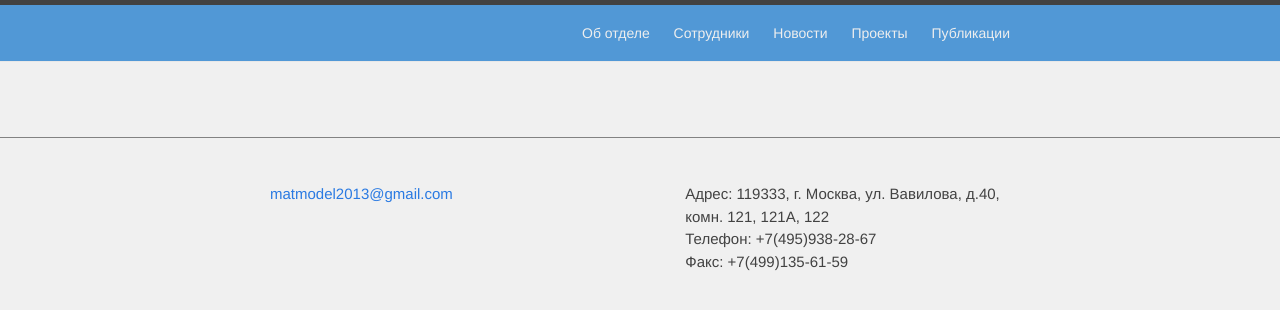
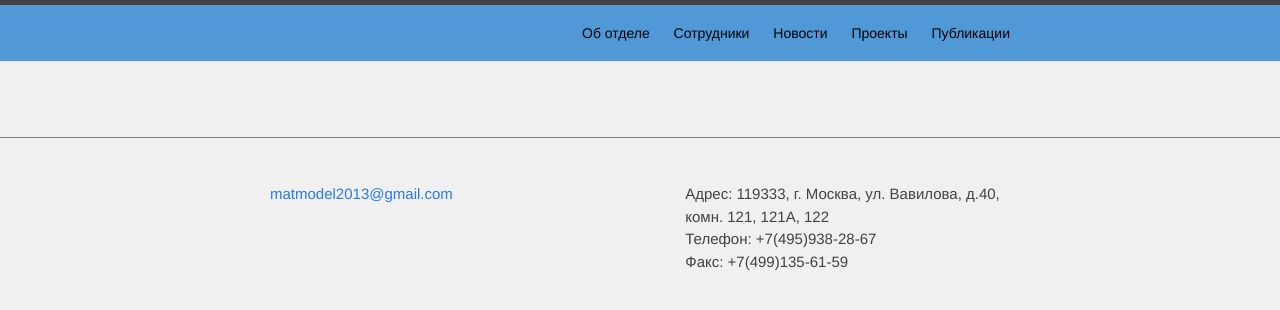
Before and after one commit to iskolbin/ccasen, a Jekyll site: the page built from index.html, in a window 1280 px wide. Shown: the top 310 px of the page. Built offline with Jekyll 4.4.1, drawn with Linux system fonts in a browser that asks for light colours.

Commit message:
fix color

```diff
--- a/_sass/_layout.scss
+++ b/_sass/_layout.scss
@@ -38,7 +38,7 @@
     .page-link {
         //color: $text-color;
         line-height: $base-line-height;
-				color: $nav-font-color-large;
+				color: $nav-font-color;
         // Gaps between nav items, but not on the first one
         &:not(:first-child) {
             margin-left: 20px;
--- a/css/main.scss
+++ b/css/main.scss
@@ -19,7 +19,6 @@ $brand-color:      #2a7ae2;
 $title-background-color: #5198d6;
 $nav-background-color: #5198d6;
 $title-font-color: #eeeeee;
-$nav-font-color-large: #eeeeee;
 $nav-font-color: #000000;
 
 $grey-color:       #828282;
```
